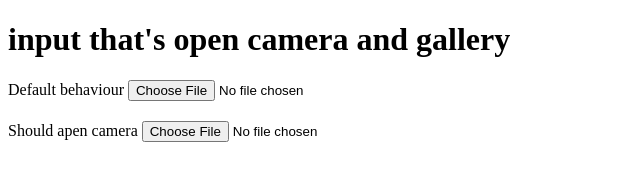
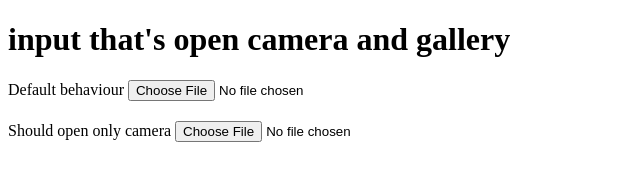
Before and after one commit to alexkobrin/camera-test, a plain HTML site: page index.html in a window 1280 px wide. Shown: the whole page, without its empty margins (0-640 px from the left). Drawn offline with Linux system fonts and the light colour scheme.

Commit message:
Update index.html

```diff
--- a/index.html
+++ b/index.html
@@ -15,7 +15,7 @@
     </form>
     <form action="" method="get" class="form-example">
       <div class="form-example">
-        <label for="name">Should apen camera </label>
+        <label for="name">Should open only  camera     </label>
         <input type="file" accept="image/*" capture="camera" />
       </div>
     </form>
```
